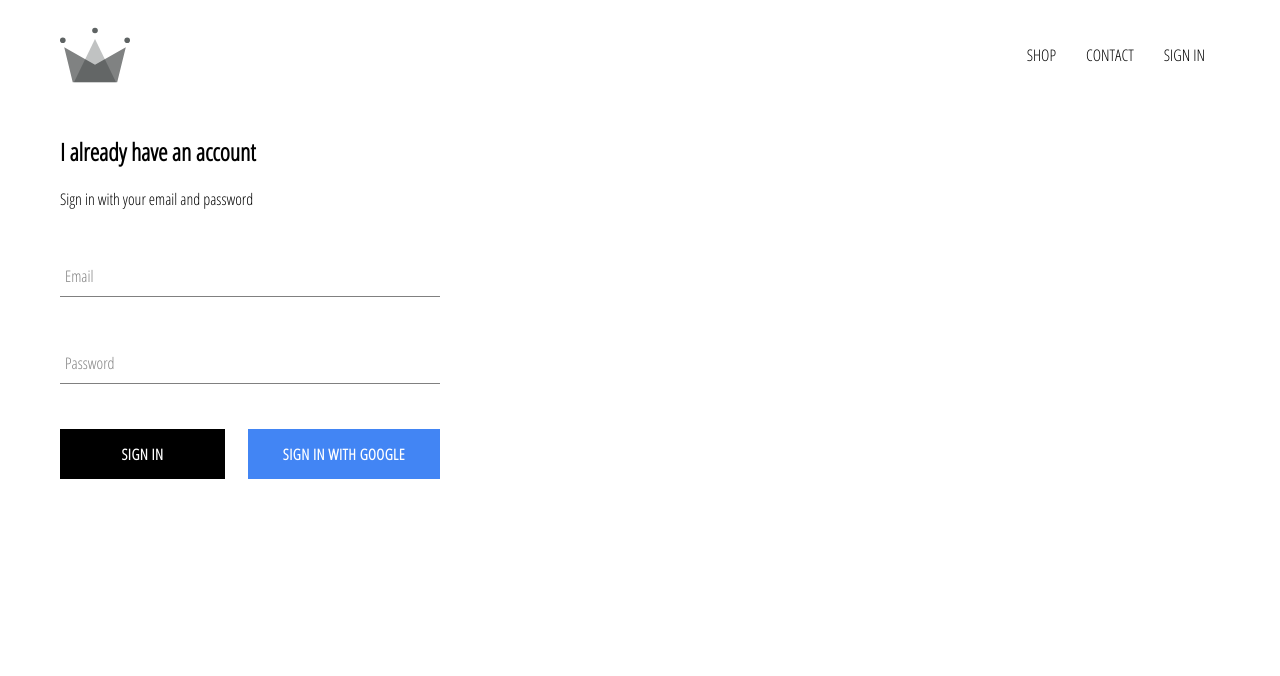
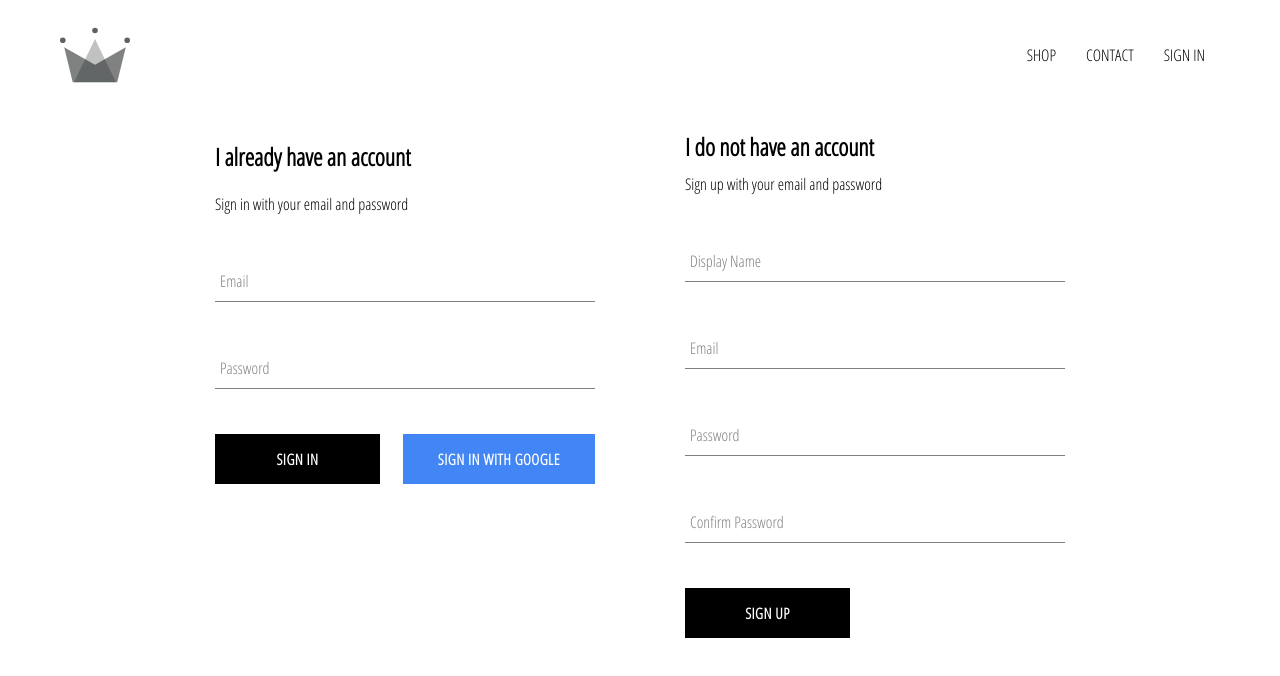
Before and after one commit to rikhavdedhia/crwn-clothing, a React (Create React App) app: page /signin in a window 1280 px wide. Shown: the top 676 px of the page. Built offline with nearby package versions, Linux system fonts and the light colour scheme; no server answers.

Commit message:
implemented firebase utiles, store authenticated users to db

```diff
--- a/src/App.js
+++ b/src/App.js
@@ -6,7 +6,7 @@
 import HomePage from './pages/homepage/hompage.component'
 import Header from './components/header/header.component.jsx'
 import SignInAndSignUpPage from './pages/sign-in-and-sign-up//sign-in-and-sign-up.component.jsx';
-import {auth} from './firebase/firebase.utils.js';
+import {auth, createUserProfileDocument} from './firebase/firebase.utils.js';
 
 class App extends React.Component {
 
@@ -21,9 +21,26 @@
   unsubscribeFromAuth = null;
 
   componentDidMount(){
-    this.unsubscribeFromAuth = auth.onAuthStateChanged(user => {
-      this.setState({currentUser: user});
-      console.log(user);
+    this.unsubscribeFromAuth = auth.onAuthStateChanged(async userAuth => {
+      if(userAuth){
+        const userRef = await createUserProfileDocument(userAuth);
+
+        userRef.onSnapshot(snapShot => {
+          this.setState({
+            currentUser:{
+              id: snapShot.id,
+              ...snapShot.data()
+            }
+        },
+        () => console.log(this.state));
+      });
+    }
+    else{
+      this.setState({currentUser: userAuth});
+    }
+
+      // this.setState({currentUser: user});
+      // console.log(user);
     });
   }
 
--- /dev/null
+++ b/src/components/sign-up/sign-up.component.jsx
@@ -0,0 +1,102 @@
+import React from 'react';
+
+import FormInput from '../form-input/form-input.component.jsx'
+import CustomButton from '../custom-button/custom-button.component.jsx'
+
+import{ auth, createUserProfileDocument } from '../../firebase/firebase.utils.js'
+import './sign-up.styles.scss';
+
+class SignUp extends React.Component{
+    constructor(){
+        super();
+
+
+        this.state={
+            displayName: '',
+            email: '',
+            password: '',
+            confirmPassword: '',
+        }
+    }
+
+    handleSubmit = async event =>{
+        event.preventDefault();
+
+        const{displayName,email,password,confirmPassword} = this.state;
+        if(password !== confirmPassword){
+            alert("Passwords do not match");
+            return;
+        }
+
+        try{
+
+            const {user} = await auth.createUserWithEmailAndPassword(email, password);
+            await createUserProfileDocument(user, {displayName});
+            this.setState({
+                displayName: '',
+                email: '',
+                password: '',
+                confirmPassword: '',
+            });
+
+        }catch(error){
+            console.log(error.message);
+        }
+    }
+
+    handleChange = event => {
+        const {name , value} = event.target;
+        this.setState({[name]: value});
+    }
+
+    render(){
+
+        const{displayName,email,password,confirmPassword} = this.state;
+
+        return(
+            <div className='sign-up'>
+                <h2 className='title'>I do not have an account</h2>
+                <span>Sign up with your email and password</span>
+
+                <form className='sign-up-form' onSubmit={this.handleSubmit}>
+                    <FormInput
+                        type='text'
+                        name='displayName'
+                        value={displayName}
+                        onChange={this.handleChange}
+                        label='Display Name'
+                        required
+                    />
+                    <FormInput
+                        type='email'
+                        name='email'
+                        value={email}
+                        onChange={this.handleChange}
+                        label='Email'
+                        required
+                    />
+                    <FormInput
+                        type='password'
+                        name='password'
+                        value={password}
+                        onChange={this.handleChange}
+                        label='Password'
+                        required
+                    />
+                    <FormInput
+                        type='password'
+                        name='confirmPassword'
+                        value={confirmPassword}
+                        onChange={this.handleChange}
+                        label='Confirm Password'
+                        required
+                    />
+                    <CustomButton type='submit'> SIGN UP</CustomButton>
+                </form>
+
+            </div>
+        )
+    }
+}
+
+export default SignUp;
--- /dev/null
+++ b/src/components/sign-up/sign-up.styles.scss
@@ -0,0 +1,9 @@
+.sign-up {
+    display: flex;
+    flex-direction: column;
+    width: 380px;
+
+    .title {
+      margin: 10px 0;
+    }
+  }
--- a/src/firebase/firebase.utils.js
+++ b/src/firebase/firebase.utils.js
@@ -14,6 +14,32 @@
   measurementId: "G-S6WY4QM4RD"
 };
 
+export const createUserProfileDocument = async (userAuth, additionalData) => {
+  if(!userAuth) return;
+
+  const userRef = firestore.doc(`users/${userAuth.uid}`);
+  const snapShot = await userRef.get();
+  // console.log(snapShot);
+
+  if(!snapShot.exists){
+    const {displayName, email} = userAuth;
+    const createdAt = new Date();
+
+    try{
+      await userRef.set({
+        displayName,
+        email,
+        createdAt,
+        ...additionalData
+      })
+    }catch(error){
+      console.log("Error create user " , error.message)
+    }
+  }
+
+  return userRef;
+}
+
 firebase.initializeApp(config);
 
 export const auth = firebase.auth();
--- a/src/pages/sign-in-and-sign-up/sign-in-and-sign-up.component.jsx
+++ b/src/pages/sign-in-and-sign-up/sign-in-and-sign-up.component.jsx
@@ -2,10 +2,12 @@
 
 import './sign-in-and-sign-up.styles.scss';
 import SignIn from '../../components/sign-in/sign-in.component.jsx';
+import SignUp from '../../components/sign-up/sign-up.component.jsx'
 
 const SignInAndSignUpPage = () =>(
     <div className='sign-in-and-sign-up'>
         <SignIn />
+        <SignUp />
     </div>
 );
 
--- a/src/pages/sign-in-and-sign-up/sign-in-and-sign-up.styles.scss
+++ b/src/pages/sign-in-and-sign-up/sign-in-and-sign-up.styles.scss
@@ -0,0 +1,6 @@
+.sign-in-and-sign-up {
+    width: 850px;
+    display: flex;
+    justify-content: space-between;
+    margin: 30px auto;
+  }
```
Lines whose indentation alone changed are shown as unchanged.
